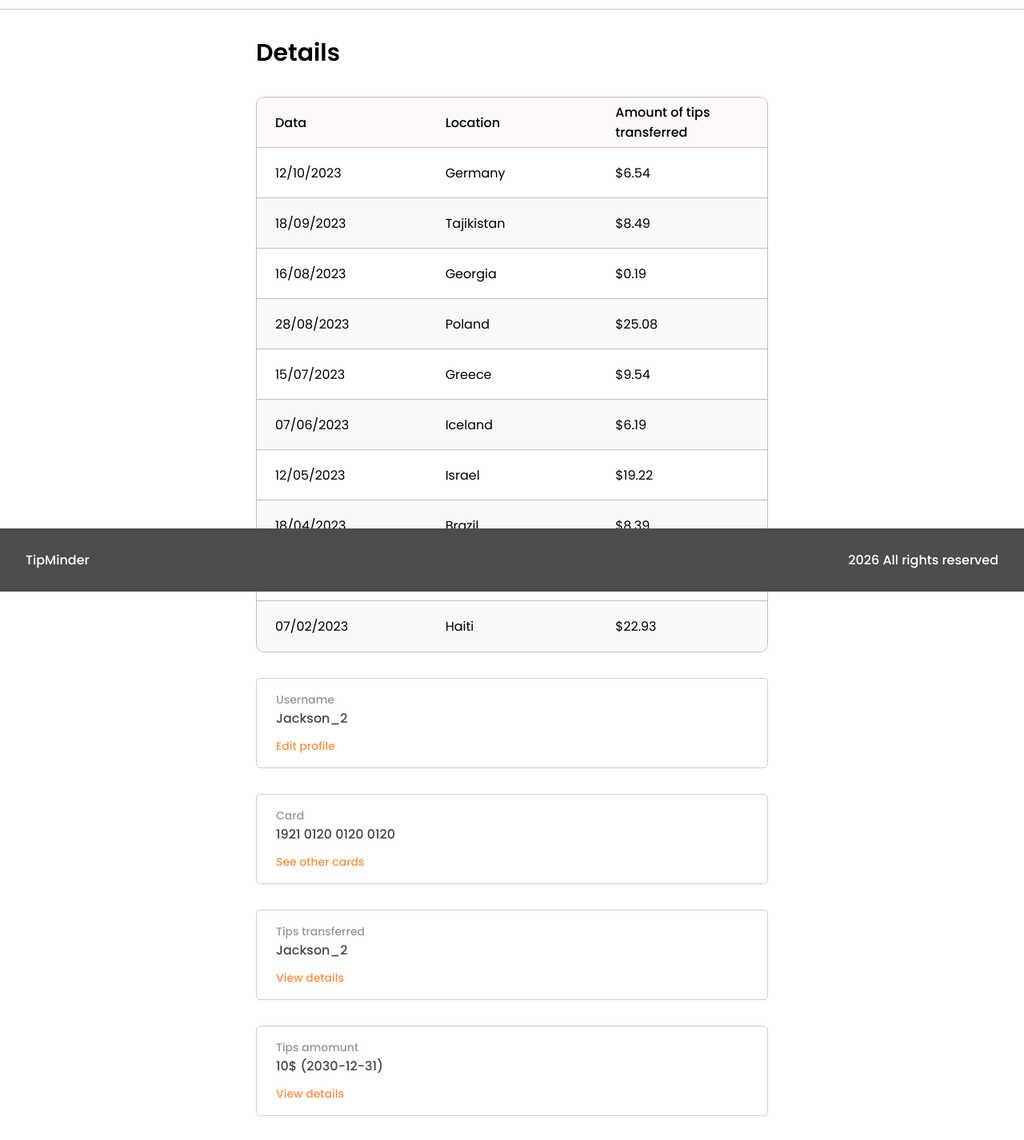
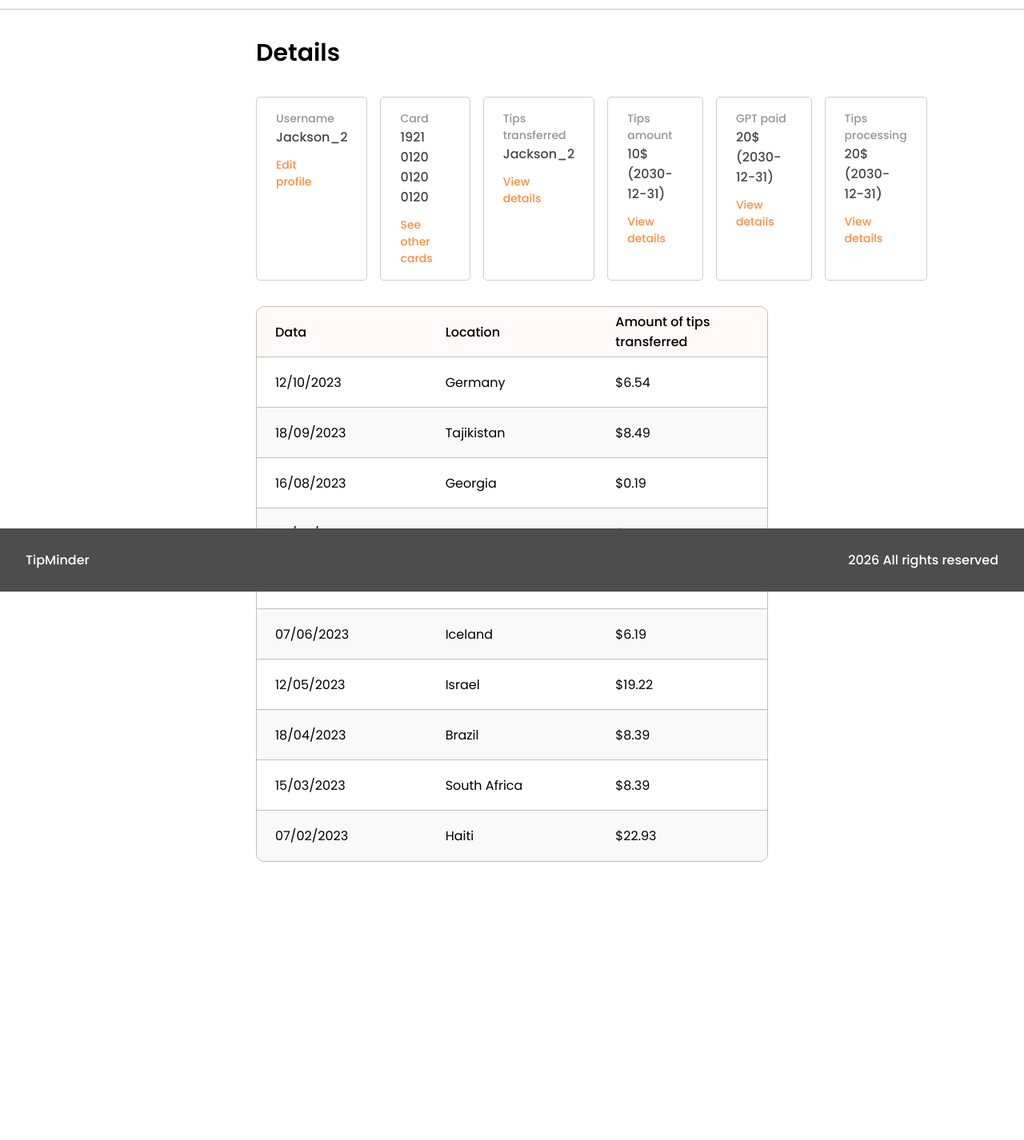
Before and after one commit to carrotist-coder/TipMinder, a React app: page / in a window 1280 px wide. Shown: the part 60-1486 px from the top of the page at 80% size. After the commit the page ends 1242 px from the top, so only its background shows below. Built offline with nearby package versions, Linux system fonts and the light colour scheme.

Commit message:
feat(widgets): Summary Cards widget

```diff
--- a/src/pages/Details/Details.jsx
+++ b/src/pages/Details/Details.jsx
@@ -1,42 +1,13 @@
 import { Heading } from '@shared/ui/Heading';
 import { TransferHistoryTable } from '@widgets/TransferHistoryTable';
-import { SummaryCard } from '@entities/summary-card';
+import { SummaryCards } from '@widgets/SummaryCards';
 
 export const Details = () => {
   return (
     <>
       <Heading>Details</Heading>
+      <SummaryCards />
       <TransferHistoryTable />
-      <SummaryCard
-        title={'Username'}
-        value={'Jackson_2'}
-        linkText={'Edit profile'}
-      />
-      <SummaryCard
-        title={'Card'}
-        value={'1921 0120 0120 0120'}
-        linkText={'See other cards'}
-      />
-      <SummaryCard
-        title={'Tips transferred'}
-        value={'Jackson_2'}
-        linkText={'View details'}
-      />
-      <SummaryCard
-        title={'Tips amomunt'}
-        value={'10$ (2030-12-31)'}
-        linkText={'View details'}
-      />
-      <SummaryCard
-        title={'GPT paid'}
-        value={'20$ (2030-12-31)'}
-        linkText={'View details'}
-      />
-      <SummaryCard
-        title={'Tips processing'}
-        value={'20$ (2030-12-31)'}
-        linkText={'View details'}
-      />
     </>
   );
 };
--- /dev/null
+++ b/src/widgets/SummaryCards/SummaryCards.jsx
@@ -0,0 +1,13 @@
+import styles from './SummaryCards.module.css';
+import { SummaryCard } from '@entities/summary-card';
+import { mockSummaryCards } from '@widgets/SummaryCards/mock';
+
+export const SummaryCards = () => {
+  return (
+    <div className={styles.grid}>
+      {mockSummaryCards.map((card, index) => (
+        <SummaryCard key={index} {...card} />
+      ))}
+    </div>
+  );
+};
--- /dev/null
+++ b/src/widgets/SummaryCards/SummaryCards.module.css
@@ -0,0 +1,5 @@
+.grid {
+  display: grid;
+  grid-template-columns: repeat(6, 1fr);
+  gap: 16px;
+}
--- /dev/null
+++ b/src/widgets/SummaryCards/index.js
@@ -0,0 +1 @@
+export { SummaryCards } from './SummaryCards';
--- /dev/null
+++ b/src/widgets/SummaryCards/mock.js
@@ -0,0 +1,39 @@
+// Not sure for routes yet
+export const mockSummaryCards = [
+  {
+    title: 'Username',
+    value: 'Jackson_2',
+    linkText: 'Edit profile',
+    linkTo: '/',
+  },
+  {
+    title: 'Card',
+    value: '1921 0120 0120 0120',
+    linkText: 'See other cards',
+    linkTo: '/cards',
+  },
+  {
+    title: 'Tips transferred',
+    value: 'Jackson_2',
+    linkText: 'View details',
+    linkTo: '/cards',
+  },
+  {
+    title: 'Tips amount',
+    value: '10$ (2030-12-31)',
+    linkText: 'View details',
+    linkTo: '/cards',
+  },
+  {
+    title: 'GPT paid',
+    value: '20$ (2030-12-31)',
+    linkText: 'View details',
+    linkTo: '/cards',
+  },
+  {
+    title: 'Tips processing',
+    value: '20$ (2030-12-31)',
+    linkText: 'View details',
+    linkTo: '/cards',
+  },
+];
```
